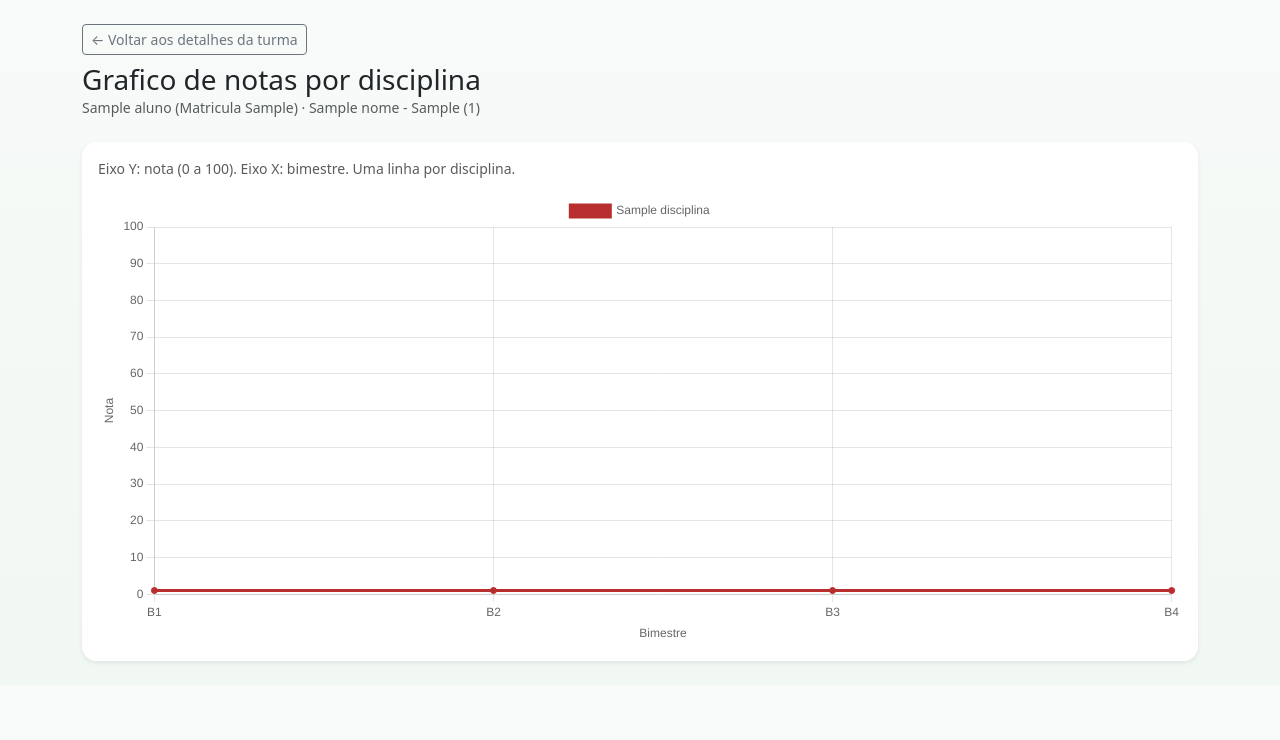
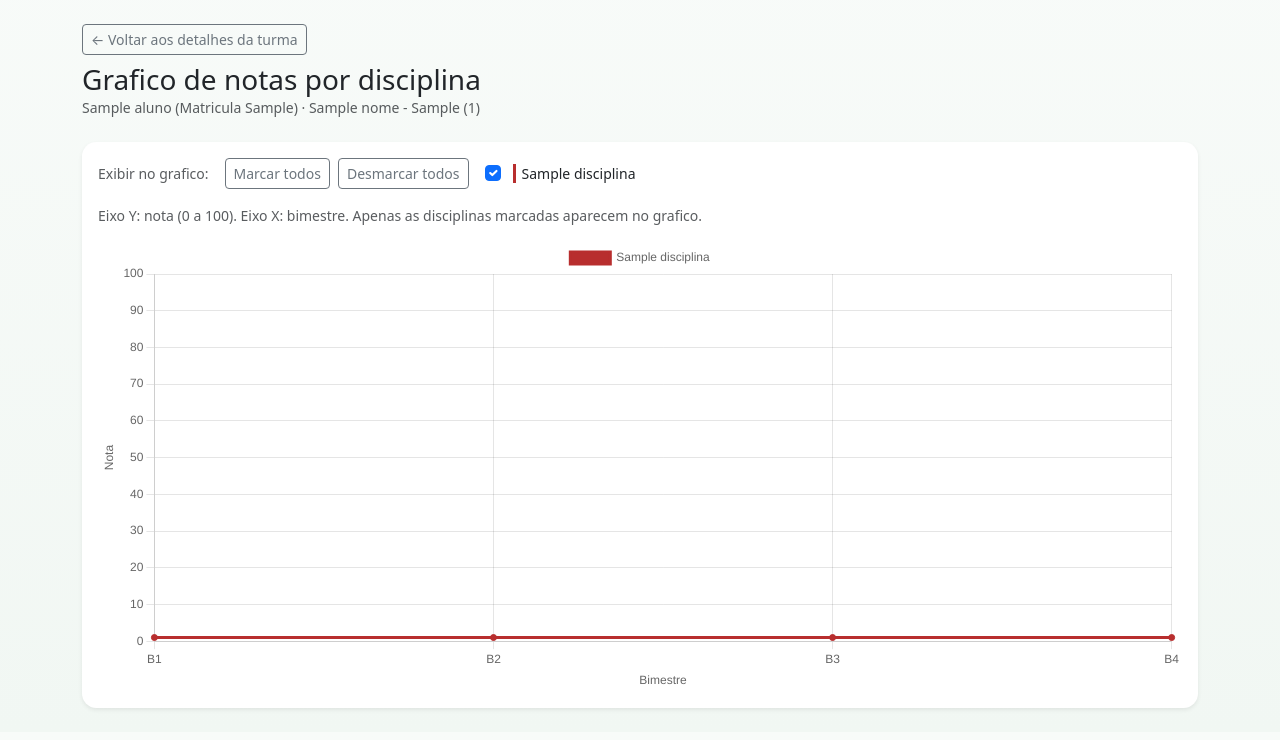
Before and after one commit to lightdi/pedagogico, a Flask app: a page that uses templates/aluno_grafico.html in a window 1280 px wide. Shown: the part 60-800 px from the top of the page. Run offline with Flask 3, Linux system fonts and the light colour scheme; a user stored in the database is signed in; tables that the repository leaves empty hold one stand-in row (values such as "Sample post"); some libraries are stand-ins or nearby versions.

```diff
--- a/templates/aluno_grafico.html
+++ b/templates/aluno_grafico.html
@@ -11,7 +11,15 @@
 
 <div class="card border-0 shadow-sm">
     <div class="card-body">
-        <p class="small text-muted mb-3">Eixo Y: nota (0 a 100). Eixo X: bimestre. Uma linha por disciplina.</p>
+        <div class="d-flex flex-wrap align-items-center gap-3 mb-3">
+            <span class="small text-muted">Exibir no grafico:</span>
+            <div class="d-flex gap-2">
+                <button type="button" class="btn btn-sm btn-outline-secondary" id="btn-marcar-todos">Marcar todos</button>
+                <button type="button" class="btn btn-sm btn-outline-secondary" id="btn-desmarcar-todos">Desmarcar todos</button>
+            </div>
+            <div class="d-flex flex-wrap gap-2 gap-md-3" id="disciplinas-checkboxes"></div>
+        </div>
+        <p class="small text-muted mb-3">Eixo Y: nota (0 a 100). Eixo X: bimestre. Apenas as disciplinas marcadas aparecem no grafico.</p>
         <div class="position-relative" style="height: 450px;">
             <canvas id="chartAluno"></canvas>
         </div>
@@ -23,14 +31,14 @@
 <script>
 (function () {
     var disciplinas = JSON.parse(document.getElementById('aluno-chart-data').textContent || '[]');
+    var container = document.getElementById('chartAluno').parentElement;
     if (!disciplinas.length) {
-        document.getElementById('chartAluno').parentElement.innerHTML = '<p class="text-muted text-center py-5">Nenhuma disciplina com dados.</p>';
+        container.innerHTML = '<p class="text-muted text-center py-5">Nenhuma disciplina com dados.</p>';
         return;
     }
     var labels = ['B1', 'B2', 'B3', 'B4'];
     function corDistinta(i) {
-        var anguloDourado = 137.5;
-        var h = (i * anguloDourado) % 360;
+        var h = (i * 137.5) % 360;
         var s = 60 + (i % 3) * 15;
         var l = 45 + (i % 2) * 10;
         return 'hsl(' + Math.round(h) + ', ' + s + '%, ' + l + '%)';
@@ -46,7 +54,8 @@
             fill: false
         };
     });
-    new Chart(document.getElementById('chartAluno').getContext('2d'), {
+
+    var chart = new Chart(document.getElementById('chartAluno').getContext('2d'), {
         type: 'line',
         data: { labels: labels, datasets: datasets },
         options: {
@@ -68,6 +77,47 @@
             }
         }
     });
+
+    var boxContainer = document.getElementById('disciplinas-checkboxes');
+    disciplinas.forEach(function (d, i) {
+        var cor = corDistinta(i);
+        var label = document.createElement('label');
+        label.className = 'form-check form-check-inline mb-0';
+        label.style.cursor = 'pointer';
+        var input = document.createElement('input');
+        input.type = 'checkbox';
+        input.className = 'form-check-input disciplina-cb';
+        input.checked = true;
+        input.dataset.index = i;
+        var span = document.createElement('span');
+        span.className = 'form-check-label small ms-1';
+        span.style.borderLeft = '3px solid ' + cor;
+        span.style.paddingLeft = '6px';
+        span.textContent = d.nome;
+        label.appendChild(input);
+        label.appendChild(span);
+        boxContainer.appendChild(label);
+    });
+
+    function atualizaGrafico() {
+        document.querySelectorAll('.disciplina-cb').forEach(function (input) {
+            var idx = parseInt(input.dataset.index, 10);
+            if (chart.data.datasets[idx]) chart.data.datasets[idx].hidden = !input.checked;
+        });
+        chart.update();
+    }
+
+    document.querySelectorAll('.disciplina-cb').forEach(function (input) {
+        input.addEventListener('change', atualizaGrafico);
+    });
+    document.getElementById('btn-marcar-todos').addEventListener('click', function () {
+        document.querySelectorAll('.disciplina-cb').forEach(function (cb) { cb.checked = true; });
+        atualizaGrafico();
+    });
+    document.getElementById('btn-desmarcar-todos').addEventListener('click', function () {
+        document.querySelectorAll('.disciplina-cb').forEach(function (cb) { cb.checked = false; });
+        atualizaGrafico();
+    });
 })();
 </script>
 {% endblock %}
```
